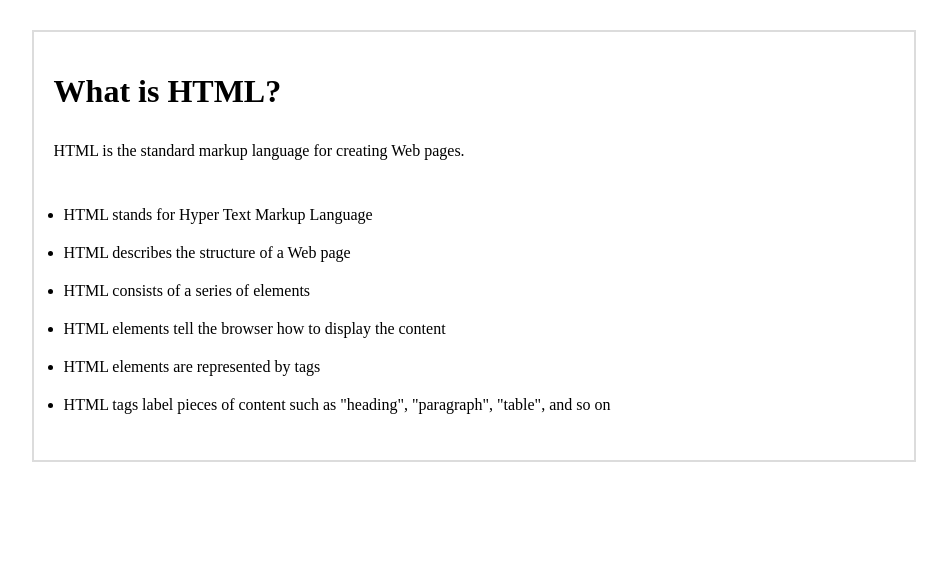
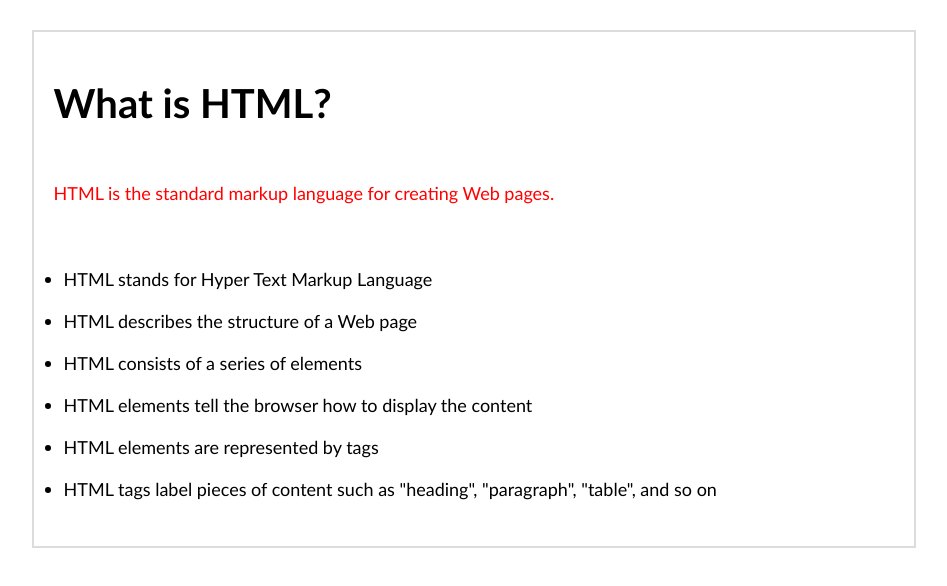
Before and after one commit to MahsumaRezai/CodeToLearn, a Next.js app: page /Nexthtmlone in a window 1280 px wide. Shown: the top 586 px of the page, without its empty margins (166-1113 px from the left). Built offline with nearby package versions, Linux system fonts and the light colour scheme.

Commit message:
add last commit for 21 Apri

```diff
--- a/component/Html/HtmlLesson1.js
+++ b/component/Html/HtmlLesson1.js
@@ -5,12 +5,12 @@ const HtmlLesson1 = (props) => {
         <Fragment>
             <div className={classes.into}>
                 <div className={classes.list}>
-                    <div>
-                       <h1>  What is HTML?</h1>
+                    <div className={classes.title}>
+                        <h1>  What is HTML?</h1>
                     </div>
 
                     <div className={classes.instedlist}>
-                        <div>HTML is the standard markup language for creating Web pages.</div>
+                        <div> <p className={classes.text}> HTML is the standard markup language for creating Web pages.</p></div>
                         <ul className={classes.ullist}>
                             <li>HTML stands for Hyper Text Markup Language</li>
                             <li>HTML describes the structure of a Web page</li>
--- a/component/Html/HtmlLesson1.module.css
+++ b/component/Html/HtmlLesson1.module.css
@@ -3,7 +3,9 @@
     width: 70%;
     padding: 20px;
     margin: auto;
-    margin-top: 10px
+    margin-top: 10px;
+    font-family: 'Trebuchet MS', 'Lucida Sans Unicode', 'Lucida Grande', 'Lucida Sans', Arial, sans-serif;
+
 
 }
 .list {
@@ -27,3 +29,14 @@
     gap: 20px;
     padding: 10px
 }
+.ullist li {
+    font-size: 18px;
+}
+.title h1  {
+    font-family: 'Trebuchet MS', 'Lucida Sans Unicode', 'Lucida Grande', 'Lucida Sans', Arial, sans-serif;
+    font-size: 40px
+}
+.text {
+    font-size: 18px;
+    color: red
+}
```
